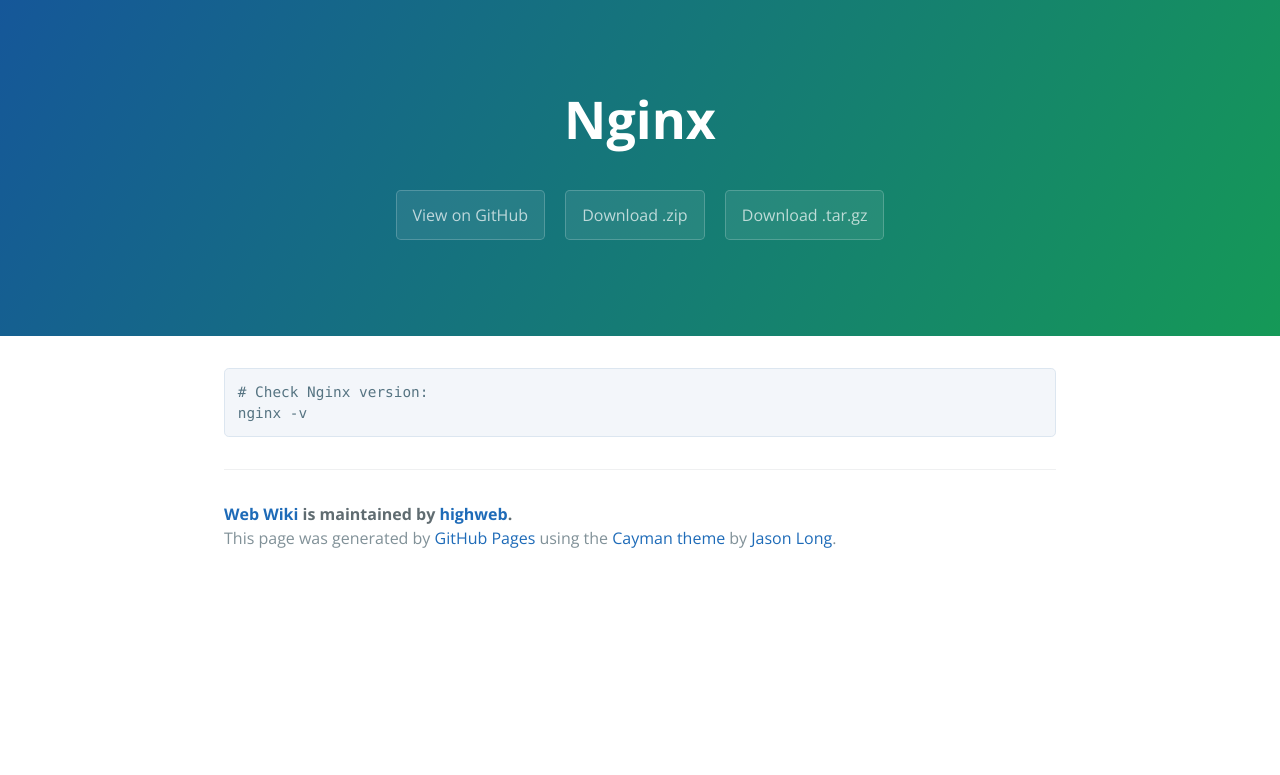
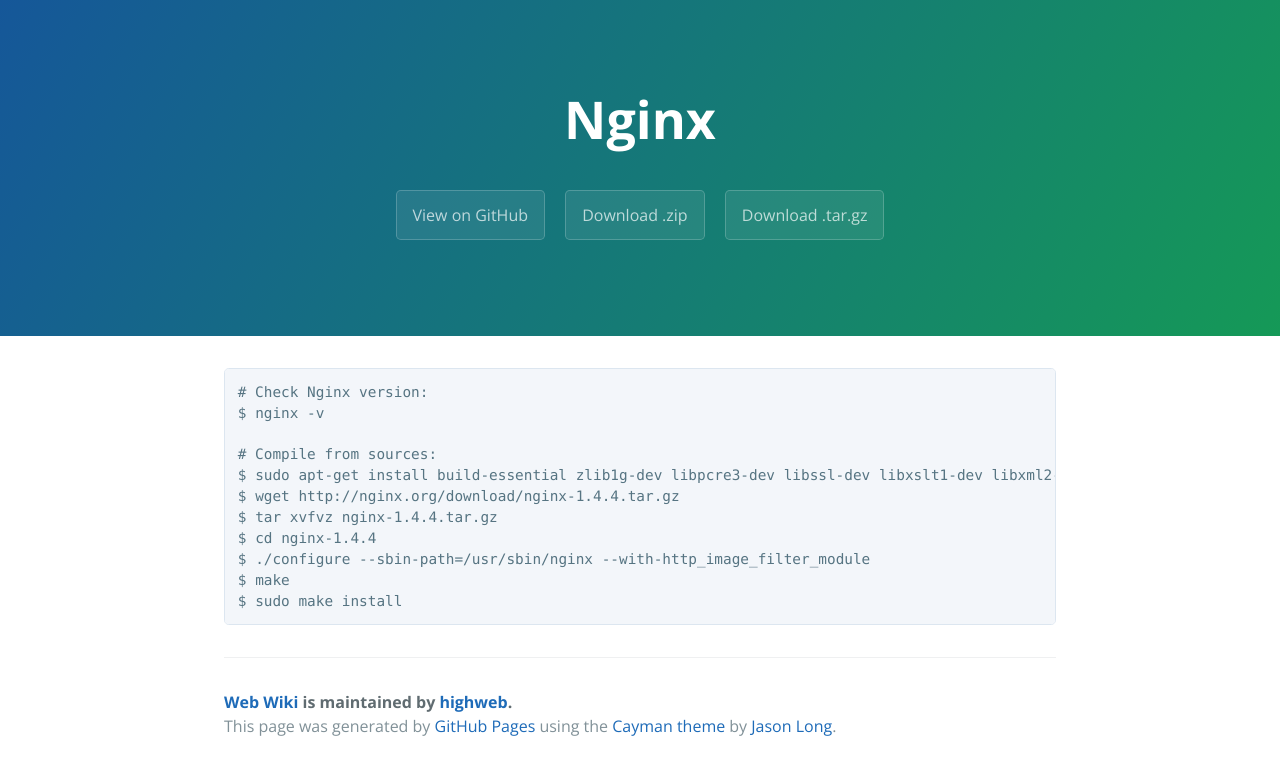
Before and after one commit to highweb/web-wiki, a Jekyll site: the page built from nginx.md, in a window 1280 px wide. Shown: the top 775 px of the page. Built offline with Jekyll 4.4.1, drawn with Linux system fonts in a browser that asks for light colours.

Commit message:
Update nginx.md

````diff
--- a/nginx.md
+++ b/nginx.md
@@ -5,5 +5,14 @@ title: Nginx
 
 ```sh
 # Check Nginx version:
-nginx -v
+$ nginx -v
+
+# Compile from sources:
+$ sudo apt-get install build-essential zlib1g-dev libpcre3-dev libssl-dev libxslt1-dev libxml2-dev libgd2-xpm-dev libgeoip-dev libgoogle-perftools-dev libperl-dev
+$ wget http://nginx.org/download/nginx-1.4.4.tar.gz
+$ tar xvfvz nginx-1.4.4.tar.gz
+$ cd nginx-1.4.4
+$ ./configure --sbin-path=/usr/sbin/nginx --with-http_image_filter_module
+$ make
+$ sudo make install
 ```
````
